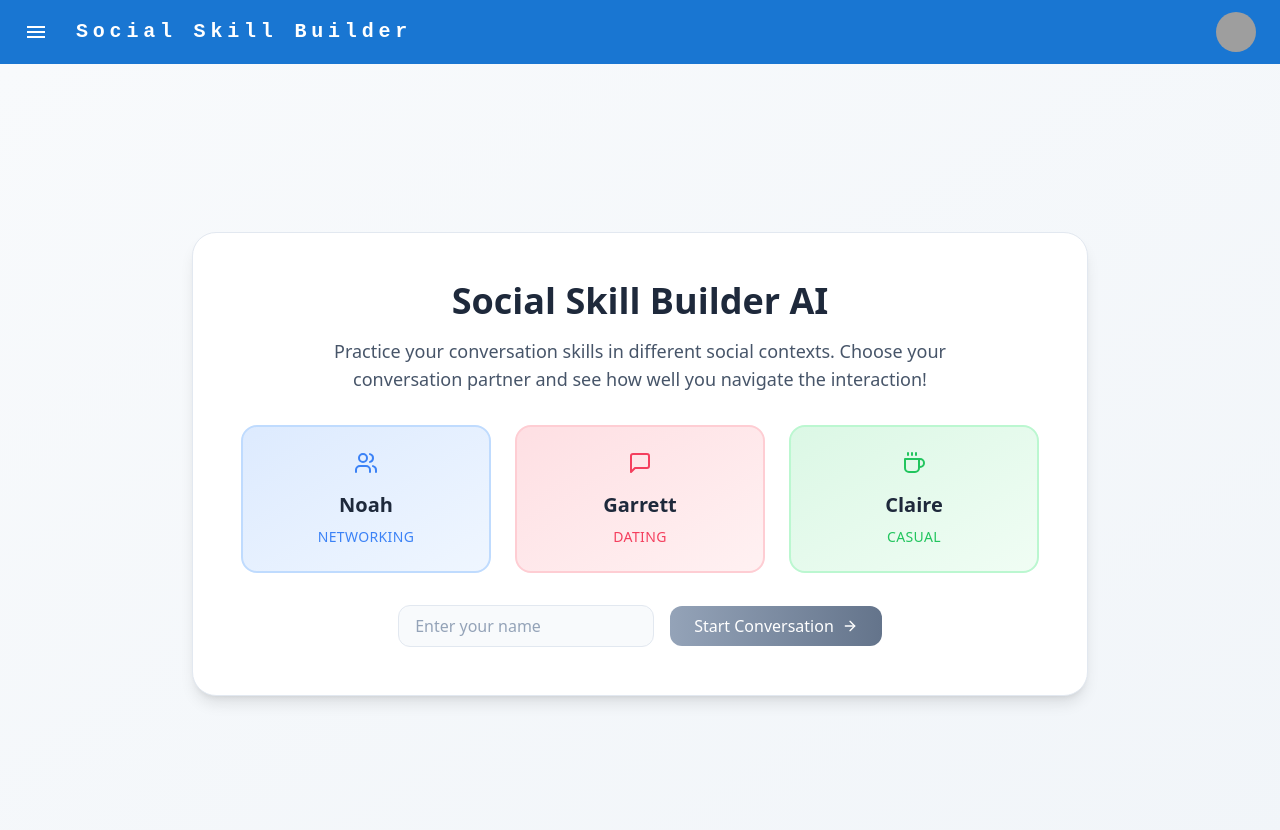
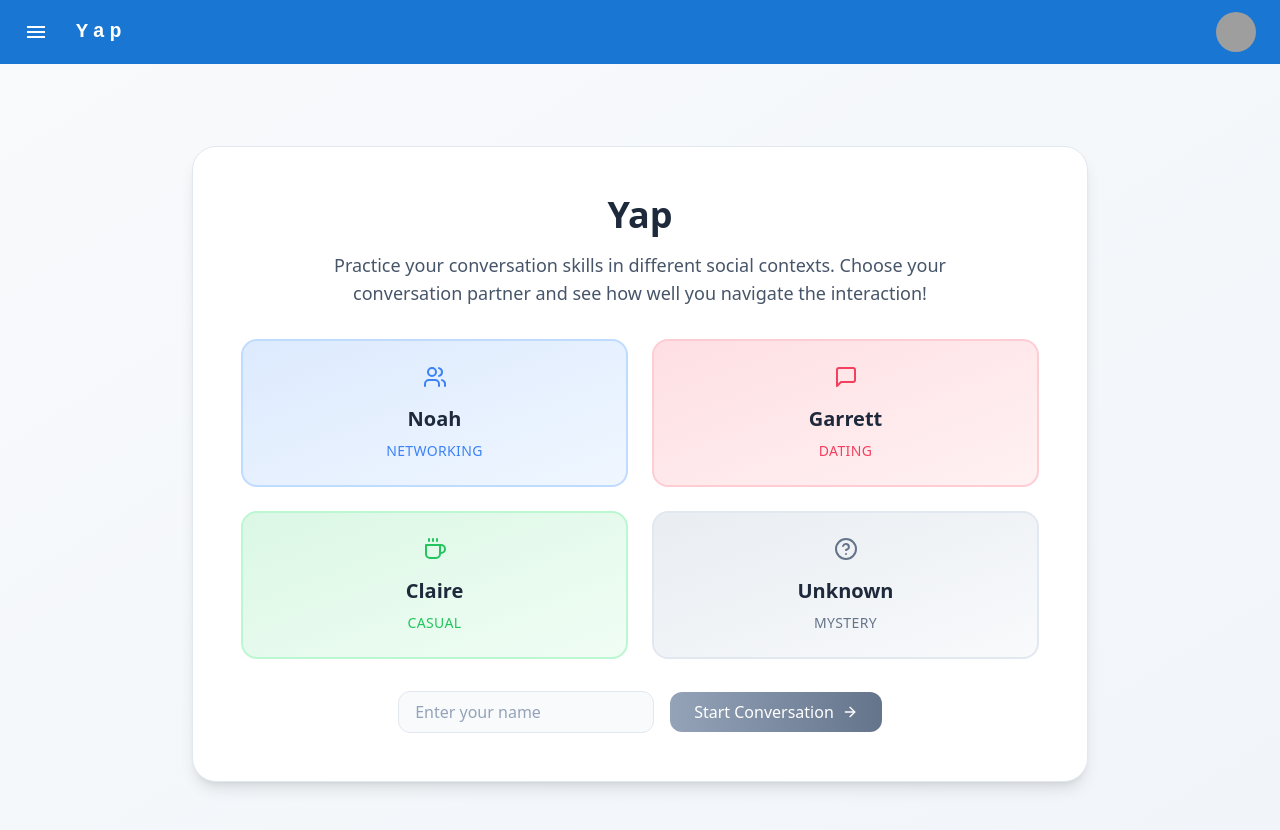
Before and after one commit to bugs-go-away/ai, a React (Vite) app: page / in a window 1280 px wide. Shown: the top 830 px of the page. Built offline with nearby package versions, Linux system fonts and the light colour scheme; grey boxes are pictures that could not be loaded.

Commit message:
added random button

```diff
--- a/index.html
+++ b/index.html
@@ -4,7 +4,7 @@
     <meta charset="UTF-8" />
     <link rel="icon" type="image/svg+xml" href="/vite.svg" />
     <meta name="viewport" content="width=device-width, initial-scale=1.0" />
-    <title>AI/ML</title>
+    <title>Yap</title>
   </head>
   <body>
     <div id="root"></div>
--- a/src/components/AppBar.jsx
+++ b/src/components/AppBar.jsx
@@ -15,7 +15,6 @@ import ChatSidebarContainer from './ChatSidebarContainer';
 const settings = ['Profile', 'Score', 'Logout'];
 
 function ResponsiveAppBar({ selectedPerson }) {
-
   const [anchorElUser, setAnchorElUser] = useState(null);
   const [openSidebar, setOpenSidebar] = useState(false);
 
@@ -33,14 +32,14 @@ function ResponsiveAppBar({ selectedPerson }) {
 
   return (
     <>
-    <AppBar position="static">
-      <Container maxWidth="xl">
+      <AppBar position='static'>
+        <Container maxWidth='xl'>
           <Toolbar disableGutters>
             <IconButton
-              size="large"
-              edge="start"
-              color="inherit"
-              aria-label="open drawer"
+              size='large'
+              edge='start'
+              color='inherit'
+              aria-label='open drawer'
               onClick={toggleSidebar(true)}
               sx={{ mr: 2 }}
             >
@@ -48,10 +47,10 @@ function ResponsiveAppBar({ selectedPerson }) {
             </IconButton>
 
             <Typography
-            variant="h6"
+              variant='h6'
               noWrap
-            component="a"
-            href="#app-bar-with-responsive-menu"
+              component='a'
+              href='#app-bar-with-responsive-menu'
               sx={{
                 flexGrow: 1,
                 mr: 2,
@@ -63,18 +62,18 @@ function ResponsiveAppBar({ selectedPerson }) {
                 textDecoration: 'none',
               }}
             >
-            Social Skill Builder
+              Yap
             </Typography>
 
             <Box sx={{ flexGrow: 0, display: { xs: 'none', md: 'flex' } }}>
-            <Tooltip title="Open settings">
+              <Tooltip title='Open settings'>
                 <IconButton onClick={handleOpenUserMenu} sx={{ p: 0 }}>
-                <Avatar alt="Remy Sharp" src="/pro1.jpg" />
+                  <Avatar alt='Remy Sharp' src='/pro1.jpg' />
                 </IconButton>
               </Tooltip>
               <Menu
                 sx={{ mt: '45px' }}
-              id="menu-appbar"
+                id='menu-appbar'
                 anchorEl={anchorElUser}
                 anchorOrigin={{
                   vertical: 'top',
@@ -90,7 +89,9 @@ function ResponsiveAppBar({ selectedPerson }) {
               >
                 {settings.map((setting) => (
                   <MenuItem key={setting} onClick={handleCloseUserMenu}>
-                  <Typography sx={{ textAlign: 'center' }}>{setting}</Typography>
+                    <Typography sx={{ textAlign: 'center' }}>
+                      {setting}
+                    </Typography>
                   </MenuItem>
                 ))}
               </Menu>
@@ -99,7 +100,11 @@ function ResponsiveAppBar({ selectedPerson }) {
         </Container>
       </AppBar>
 
-		<ChatSidebarContainer open={openSidebar} toggleSidebar={toggleSidebar} person={selectedPerson}/>
+      <ChatSidebarContainer
+        open={openSidebar}
+        toggleSidebar={toggleSidebar}
+        person={selectedPerson}
+      />
     </>
   );
 }
--- a/src/components/SplashPage.jsx
+++ b/src/components/SplashPage.jsx
@@ -1,5 +1,11 @@
 import React, { useState } from 'react';
-import { ArrowRight, Users, MessageSquare, Coffee } from 'lucide-react';
+import {
+  ArrowRight,
+  Users,
+  MessageSquare,
+  Coffee,
+  HelpCircle,
+} from 'lucide-react';
 
 const SplashPage = ({ onStartGame }) => {
   const [selectedPerson, setSelectedPerson] = useState(null);
@@ -32,7 +38,7 @@ const SplashPage = ({ onStartGame }) => {
       mbti: 'ENTJ',
       hobbies: 'reading, rock climbing and a big foodie',
       funfact:
-        'Once met Alex Honnold at a climbing gym. For those who don’t know, Alex is one of the best rock climbers in the world and climbed El Capitan in Yosemite without any ropes!',
+        'Once met Alex Honnold at a climbing gym. For those who dont know, Alex is one of the best rock climbers in the world and climbed El Capitan in Yosemite without any ropes!',
       icon: <MessageSquare className='w-6 h-6' />,
       gradient: 'from-rose-500/20 to-transparent',
       color: 'text-rose-500',
@@ -55,6 +61,21 @@ const SplashPage = ({ onStartGame }) => {
       borderColor: 'border-green-200 dark:border-green-800',
       bgColor: 'bg-green-50 dark:bg-green-900/10',
       selectedBorder: 'border-green-500',
+    },
+    {
+      id: 4,
+      name: 'Unknown',
+      type: 'Mystery',
+      bio: 'Choose this option for a surprise conversation partner. Who knows what interesting discussion awaits?',
+      mbti: '????',
+      hobbies: 'To be revealed',
+      funfact: 'Every conversation is a new adventure',
+      icon: <HelpCircle className='w-6 h-6' />,
+      gradient: 'from-slate-500/20 to-transparent',
+      color: 'text-slate-500',
+      borderColor: 'border-slate-200 dark:border-slate-700',
+      bgColor: 'bg-slate-50 dark:bg-slate-900/10',
+      selectedBorder: 'border-slate-500',
     },
   ];
 
@@ -88,13 +109,19 @@ const SplashPage = ({ onStartGame }) => {
     }
   };
 
+  // Split people array into chunks of 2 for the grid
+  const rows = [];
+  for (let i = 0; i < people.length; i += 2) {
+    rows.push(people.slice(i, i + 2));
+  }
+
   return (
     <div className='min-h-screen bg-gradient-to-br from-slate-50 to-slate-100 dark:from-slate-900 dark:to-slate-800 flex items-center justify-center p-4'>
       <div className='w-full max-w-4xl'>
         <div className='bg-white dark:bg-slate-800 rounded-3xl p-12 shadow-lg border border-slate-200 dark:border-slate-700'>
           <div className='text-center mb-8'>
             <h1 className='text-4xl font-bold text-slate-800 dark:text-slate-200 mb-4'>
-              Social Skill Builder AI
+              Yap
             </h1>
             <p className='text-lg text-slate-600 dark:text-slate-400 max-w-2xl mx-auto'>
               Practice your conversation skills in different social contexts.
@@ -103,8 +130,13 @@ const SplashPage = ({ onStartGame }) => {
             </p>
           </div>
 
-          <div className='grid grid-cols-1 md:grid-cols-3 gap-6 mb-8'>
-            {people.map((person) => (
+          <div className='space-y-6 mb-8'>
+            {rows.map((row, rowIndex) => (
+              <div
+                key={rowIndex}
+                className='grid grid-cols-1 md:grid-cols-2 gap-6'
+              >
+                {row.map((person) => (
                   <div
                     key={person.id}
                     onClick={() => setSelectedPerson(person.id)}
@@ -127,7 +159,9 @@ const SplashPage = ({ onStartGame }) => {
                       <div className='relative p-6'>
                         <div
                           className={`${
-                        hoveredPerson === person.id ? 'scale-0' : 'scale-100'
+                            hoveredPerson === person.id
+                              ? 'scale-0'
+                              : 'scale-100'
                           } transform transition-transform duration-300`}
                         >
                           <div className='flex flex-col items-center'>
@@ -145,18 +179,20 @@ const SplashPage = ({ onStartGame }) => {
                           </div>
                         </div>
                         <div
-                      className={`absolute inset-0 p-6 flex items-center justify-center ${
+                          className={`absolute inset-0 p-10 flex items-center justify-center ${
                             hoveredPerson === person.id
                               ? 'scale-100 opacity-100'
                               : 'scale-95 opacity-0'
                           } transform transition-all duration-300`}
                         >
-                      <p className='text-sm text-slate-600 dark:text-slate-300'>
+                          <p className='text-md text-slate-600 dark:text-slate-300'>
                             {person.bio}
                           </p>
                         </div>
                       </div>
                     </div>
+                  </div>
+                ))}
               </div>
             ))}
           </div>
```
Also changed, not shown: public/garrett.png. Lines whose indentation alone changed are shown as unchanged.
